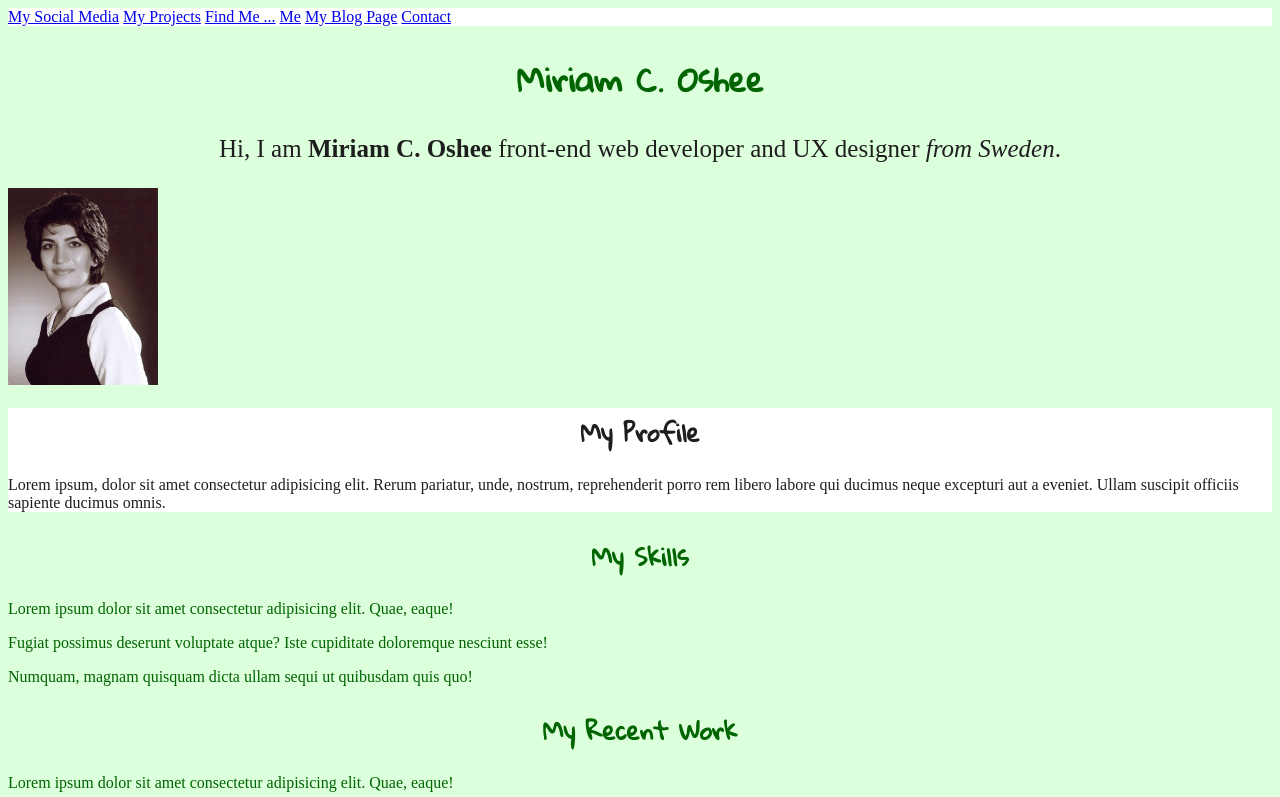
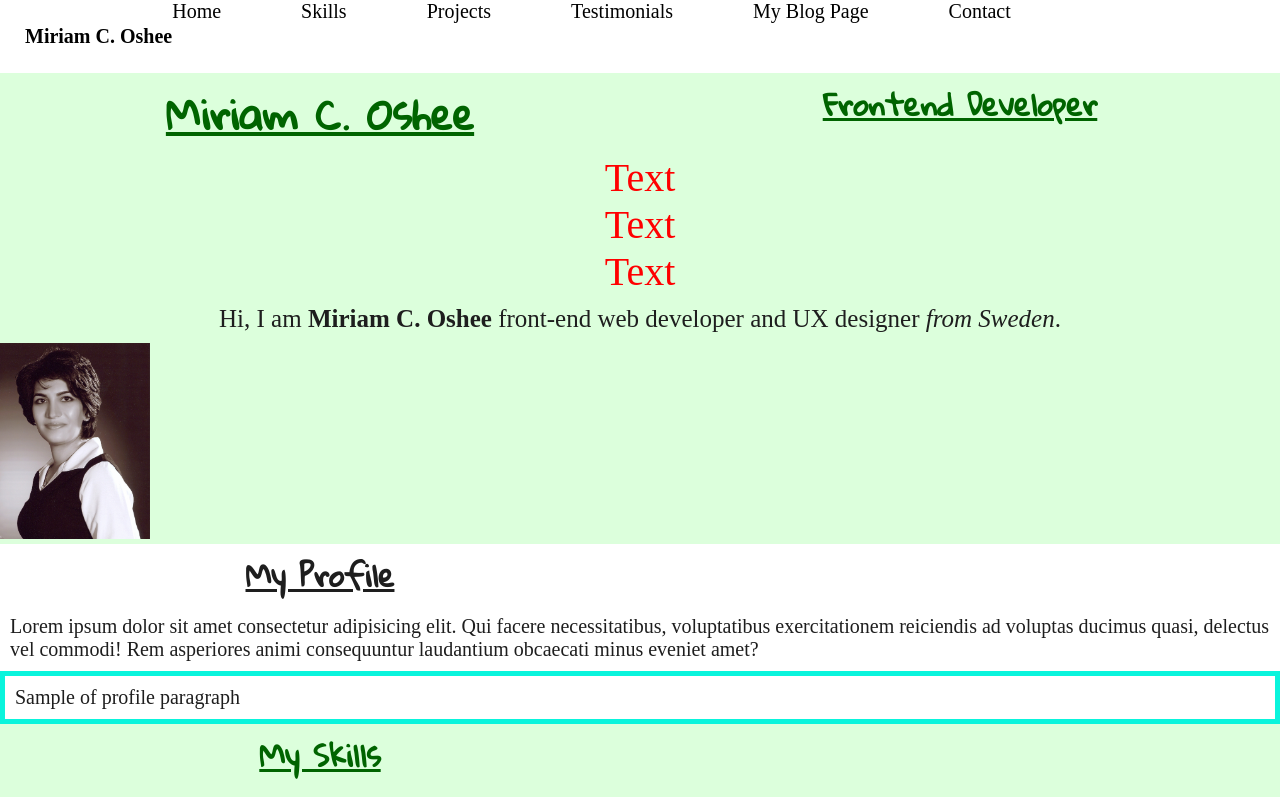
Before and after one commit to FarnazTowhidi/QS_24_AUG_Introduction_To_HTML_CSS, a plain HTML site: page Module2/index.html in a window 1280 px wide. Shown: the top 797 px of the page. Drawn offline with Linux system fonts and the light colour scheme; a web font is replaced by a local one.

Commit message:
Create Module 1

```diff
--- /dev/null
+++ b/Module1/style/style.css
@@ -0,0 +1,3 @@
+p {
+  font-size: 30px;
+}
--- a/index.html
+++ b/Module2/index.html
@@ -4,9 +4,6 @@
   <meta charset="UTF-8">
   <meta name="viewport" content="width=device-width, initial-scale=1.0">
   <title>Your First Html Page</title>
-  <link rel="preconnect" href="https://fonts.googleapis.com">
-  <link rel="preconnect" href="https://fonts.gstatic.com" crossorigin>
-  <link href="https://fonts.googleapis.com/css2?family=Antic+Slab&display=swap" rel="stylesheet">
   <link rel="preconnect" href="https://fonts.googleapis.com">
   <link rel="preconnect" href="https://fonts.gstatic.com" crossorigin>
   <link href="https://fonts.googleapis.com/css2?family=Antic+Slab&family=Gloria+Hallelujah&display=swap" rel="stylesheet">
@@ -16,17 +13,33 @@
 
 <body>
   <header>
-    <nav>
-      <a href="#social-media">My Social Media</a>
-      <a href="./projects.html">My Projects</a>
-      <a href="https://www.linkedin.com/in/farnaz-towhidi-12979665/" target="_blank">Find Me ...</a>
-      <a href="/images/FarnazTowhidi.jpeg" target="_blank">Me</a>
-      <a href="./blog.html">My Blog Page</a>
-      <a href="./contact.html">Contact</a>
+    <nav class="header-nav">
+      <ul class="header-nav-menu">
+        <a  class="logo" href="">Miriam C. Oshee</a>
+        <li class="header-menu-item"><a href="#">Home</a></li>
+        <li class="header-menu-item"><a href="Skills">Skills</a></li>
+        <li class="header-menu-item"><a href="./projects.html">Projects</a></li>
+        <li class="header-menu-item"><a href="#Testimonials">Testimonials</a></li>
+        <li class="header-menu-item"><a href="./blog.html">My Blog Page</a></li>
+        <li class="header-menu-item"><a href="./contact.html">Contact</a></li>
+    </ul>
     </nav>
   </header>
 
-  <h1>Miriam C. Oshee</h1>
+  <div class="heading-container">
+    <h1>Miriam C. Oshee</h1>
+    <h2>Frontend Developer</h2>
+  </div>
+
+  <div class="font-size-experiment">
+    Text
+    <div class="font-size-experiment">
+      Text
+      <div class="font-size-experiment">
+        Text
+      </div>
+    </div>
+  </div>
 
   <section>
     <p class="introduction">
@@ -37,7 +50,9 @@
 
   <section class="profile">
     <h2>My Profile</h2>
-    <p>Lorem ipsum, dolor sit amet consectetur adipisicing elit. Rerum pariatur, unde, nostrum, reprehenderit porro rem libero labore qui ducimus neque excepturi aut a eveniet. Ullam suscipit officiis sapiente ducimus omnis.</p>
+    <p id="profile-description">Lorem ipsum dolor sit amet consectetur adipisicing elit. Qui facere necessitatibus, voluptatibus exercitationem reiciendis ad voluptas ducimus quasi, delectus vel commodi! Rem asperiores animi consequuntur laudantium obcaecati minus eveniet amet?</p>
+    <p id="first-paragraph">Sample of profile paragraph</p>
+
   </section>
 
   <section>
@@ -63,15 +78,14 @@
 
   <section>
     <h2>Contact</h2>
-    <input type="text" name="last_name" placeholder="Your Last Name">
     <form action="#" method="GET">
       <section>
         <label for="id_name">Name:</label>
-        <input type="text" name="name" id="id_name" placeholder="Your first name">
+        <input type="text" name="name" id="name" placeholder="Your name">
       </section>
       <section>
         <label for="id_email">E-mail:</label>
-        <input type="text" name="email" id="id_email" placeholder="Your email name">
+        <input type="text" name="email" id="email" placeholder="Your email">
       </section>
       <section>
         <label for="message">Message:</label>
@@ -83,7 +97,7 @@
   </section>
 
   <footer>
-    Copyright @2002 Miram
+    Copyright @2002 Miriam C. Oshee
   </footer>
 
   <ul>
--- /dev/null
+++ b/Module2/styles/style.css
@@ -0,0 +1,137 @@
+/* Element Selectors */
+*{
+  margin:0;
+  padding: 0;
+  /* border-style: solid; */
+
+}
+
+html {
+  font-size:20px;
+}
+
+body {
+  background-color: #dcffdc;
+  color: darkgreen;
+  font-family: "Antic Slab", serif;
+}
+
+header {
+  background-color: white;
+}
+
+.heading-container {
+  display: flex;
+  justify-content: space-evenly;
+}
+
+.header-nav {
+  display:flex;
+  justify-content: space-between;
+  align-items: center;
+}
+
+h1, h2 {
+  text-align: center;
+  font-family: "Gloria Hallelujah", cursive, Arial, Helvetica, sans-serif;
+  text-decoration:underline;
+  /* width:50%; */
+  width: calc(50% - 2px);
+  display: inline-block;
+  margin: 1px;;
+}
+
+ul, ol {
+  padding-left:40px;
+
+}
+
+ul {
+  list-style-type: square;
+}
+
+ol {
+  list-style-type:lower-greek;
+}
+
+p {
+  padding: 10px;
+  text-align:left;
+}
+
+/* Class Selectors */
+.introduction {
+  font-size: 25px;
+  text-align: center;
+  color:rgb(30,30,30);
+}
+
+.profile {
+  background-color: white;
+  color: rgb(30,30,30);
+}
+
+.profile-description {
+  color:rgb(30,30,30);
+}
+
+.right {
+  text-align: right;
+  background-color: aqua;
+}
+
+.header-nav-menu {
+  margin:0;
+  padding: 0;
+  list-style: none;
+  display: flex;
+  justify-content: flex-end;
+
+}
+
+.header-menu-item {
+  margin-right: 40px;
+  text-decoration: none;
+  color:black;
+}
+
+.header-menu-item a{
+  margin-right: 40px;
+  text-decoration: none;
+  color:black;
+}
+
+.logo {
+  color:black;
+  text-decoration: none;
+  font-weight: bold;
+  margin: 25px 0px 25px 25px;
+}
+
+.font-size-experiment {
+  color:red;
+  text-align: center;
+  font-size: 2rem;
+}
+
+/* ID Selectors */
+#para1{
+  background-color: green;
+  text-align: center;
+  color:white;
+  font-size: x-large;
+}
+
+#first-paragraph {
+  border: 5px solid rgb(10, 244, 220);
+}
+
+/* Attribute Selectors */
+[type=text], [type=email] {
+  padding: 5px;
+}
+
+form [type=text],
+[type=email] {
+ background-color: blue;
+}
--- a/styles/style.css
+++ /dev/null
@@ -1,48 +0,0 @@
-
-
-
-body {
-  background-color: #dcffdc;
-  color: darkgreen;
-  font-family: "Antic Slab", serif;
-}
-
-h1, h2 {
-  text-align: center;
-  font-family: "Gloria Hallelujah", cursive;
-}
-
-header {
-  background-color: white;
-}
-
-[type=text], [type=email] {
-  padding: 5px;
-}
-
-.introduction {
-  font-size: 25px;
-  text-align: center;
-  color:rgb(30,30,30);
-}
-
-.profile {
-  background-color: white;
-  color: rgb(30,30,30);
-}
-
-.profile-description {
-  color:rgb(30,30,30);
-}
-
-#para1{
-  background-color: green;
-  text-align: center;
-  color:white;
-  font-size: x-large;
-}
-
-.right {
-  text-align: right;
-  background-color: aqua;
-}
```
Also changed, not shown: Module1/index.html (added, +18 -0 lines), Module2/contact.html (added, +124 -0 lines), Module2/contact2.html (added, +11 -0 lines), contact.html (deleted, +0 -68 lines), Module2/blog.html (renamed from blog.html), Module2/images/FarnazTowhidi.jpeg (renamed from images/FarnazTowhidi.jpeg), Module2/images/FarnazTowhidi2.jpg (renamed from images/FarnazTowhidi2.jpg), Module2/images/Logo_CSS.png (renamed from images/Logo_CSS.png), Module2/images/Logo_HTML.png (renamed from images/Logo_HTML.png), Module2/images/Logo_JavaScript.png (renamed from images/Logo_JavaScript.png), Module2/images/quickstartLogo.png (renamed from images/quickstartLogo.png), Module2/projects.html (renamed from projects.html), 2 other files.
